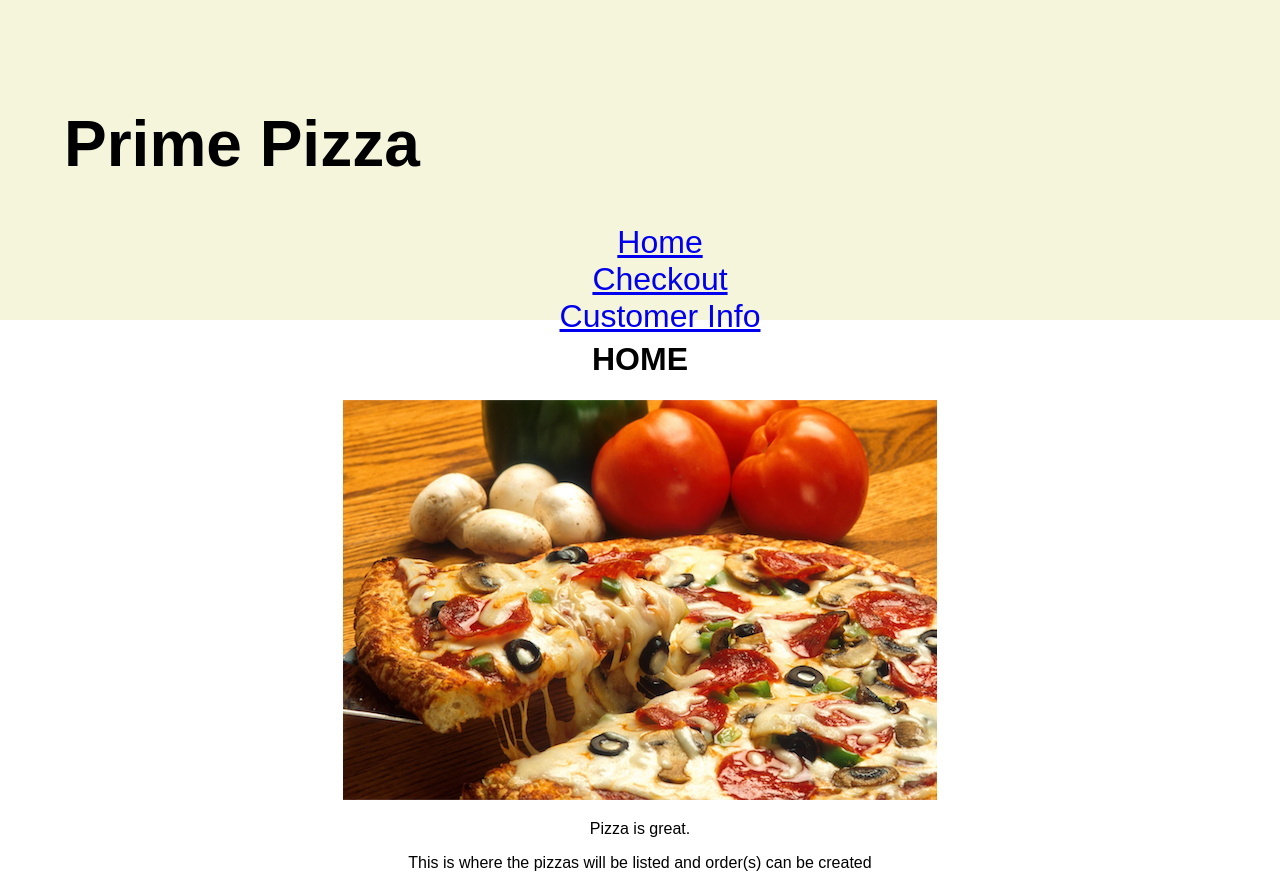
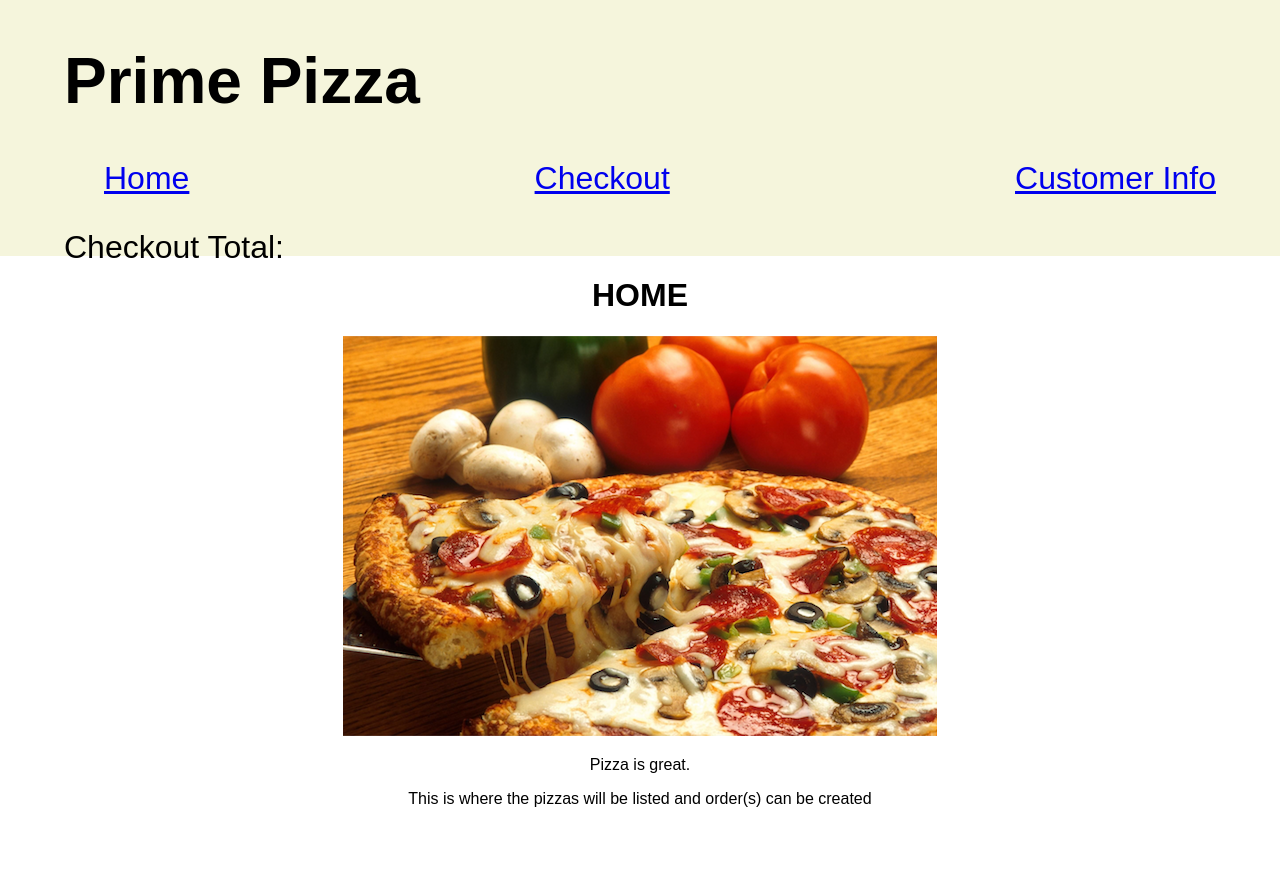
Before and after one commit to LanceLRG/redux-pizza-parlor-master, a React (Create React App) app: page / in a window 1280 px wide. After the commit the page ends 824 px from the top, so only its background shows below. Built offline with nearby package versions, Linux system fonts and the light colour scheme.

Commit message:
need checkout total

```diff
--- a/src/components/Header/Header.css
+++ b/src/components/Header/Header.css
@@ -1,13 +1,24 @@
 header {
     font-size: 2em;
-    height: 6em;
+    height: 4em;
     text-align: left;
     padding: 2em;
     background-color: beige;
 }
 
 ul {
+    display: flex;
+    justify-content: space-between;
+    align-items: baseline;
     text-align: center;
     list-style-type: none;
     color: aliceblue;
+    margin-top: 3em;
+
 }
+
+.App-title {
+    margin-bottom: 1em;
+    position: absolute;
+    top: 1px;
+}
--- a/src/components/Header/Header.jsx
+++ b/src/components/Header/Header.jsx
@@ -18,7 +18,7 @@ function Header() {
                         <li><Link to="/customerinfo">Customer Info</Link></li>
                     </ul>
                 </nav>
-
+                <p id="checkout">Checkout Total:</p>
             </header>
         </div>
     );
```
